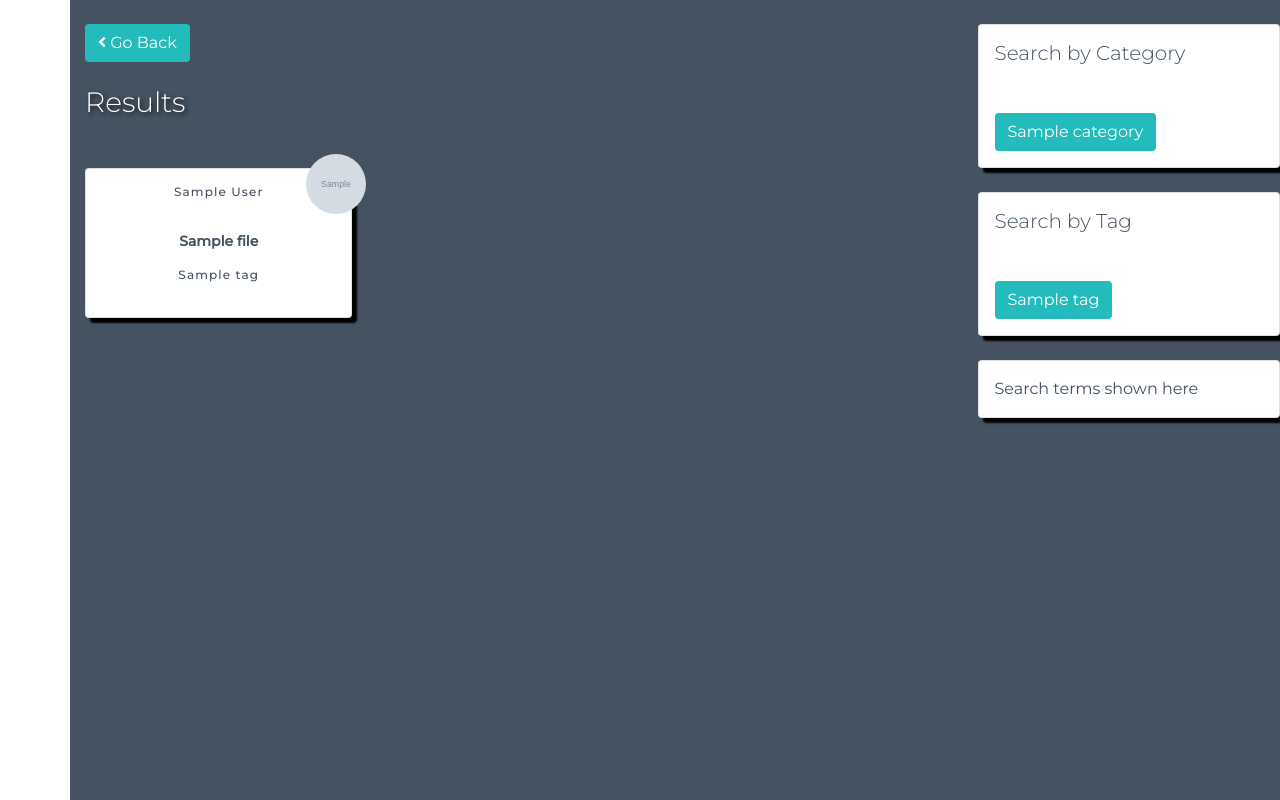
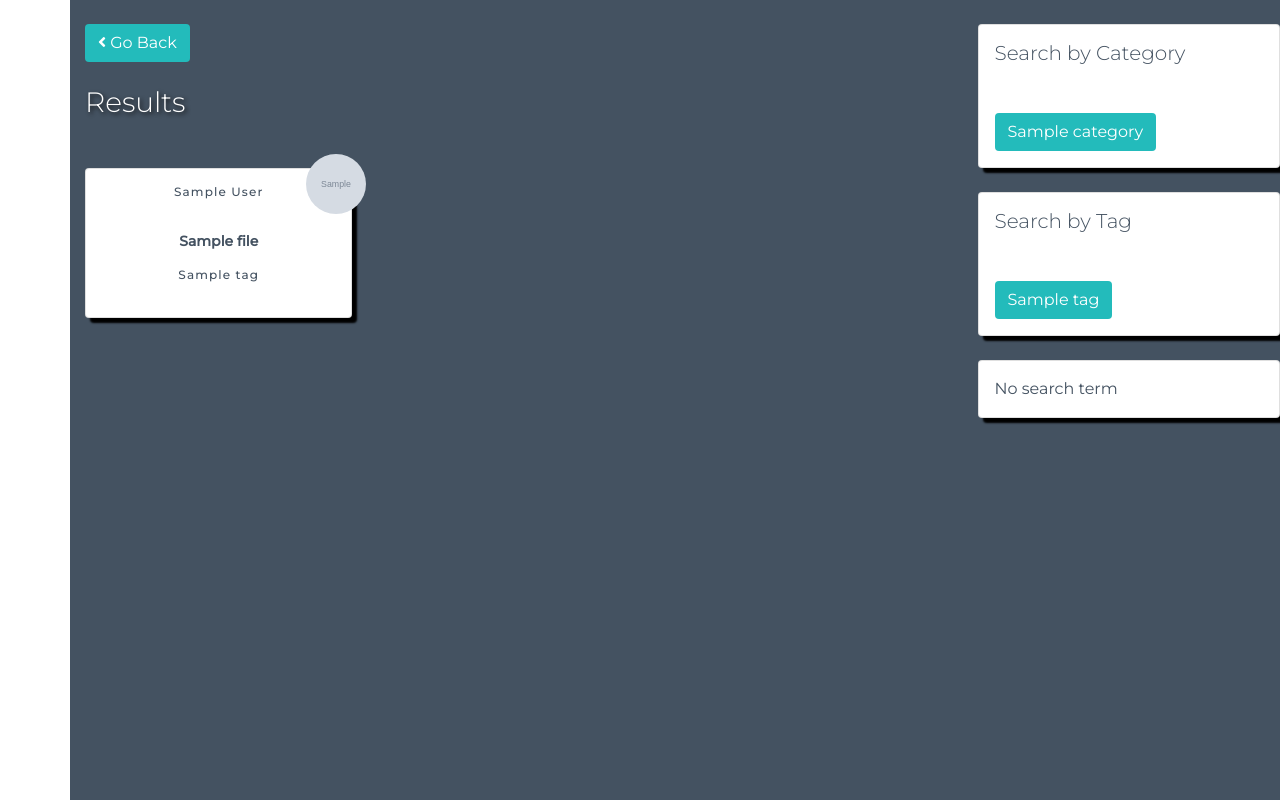
Before and after one commit to ShavingSeagull/TheHub, a Django app: template templates/documents/document_list.html in a window 1280 px wide. Run offline with Django 3.2, Linux system fonts and the light colour scheme; tables that the repository leaves empty hold one stand-in row (values such as "Sample post"); the template is opened without the code that fills it: values that come from a table or form of the project are taken from there, most other values are stand-ins (such as "Sample title", 1, 10 or a date in 2020); grey boxes marked "Sample" are stand-in pictures; some libraries are stand-ins or nearby versions.

Commit message:
Displayed the search term in the documents_base template

```diff
--- a/templates/documents/document_base.html
+++ b/templates/documents/document_base.html
@@ -37,7 +37,11 @@
             </article>
             <article class="row card docs-list-sidecard mt-4">
                 <div class="col-12 p-3">
-                    Search terms shown here
+                    {% if search_term %}
+                        Search term: {{ search_term }}
+                    {% else %}
+                        No search term
+                    {% endif %}
                 </div>
             </article>
         </div>
```
